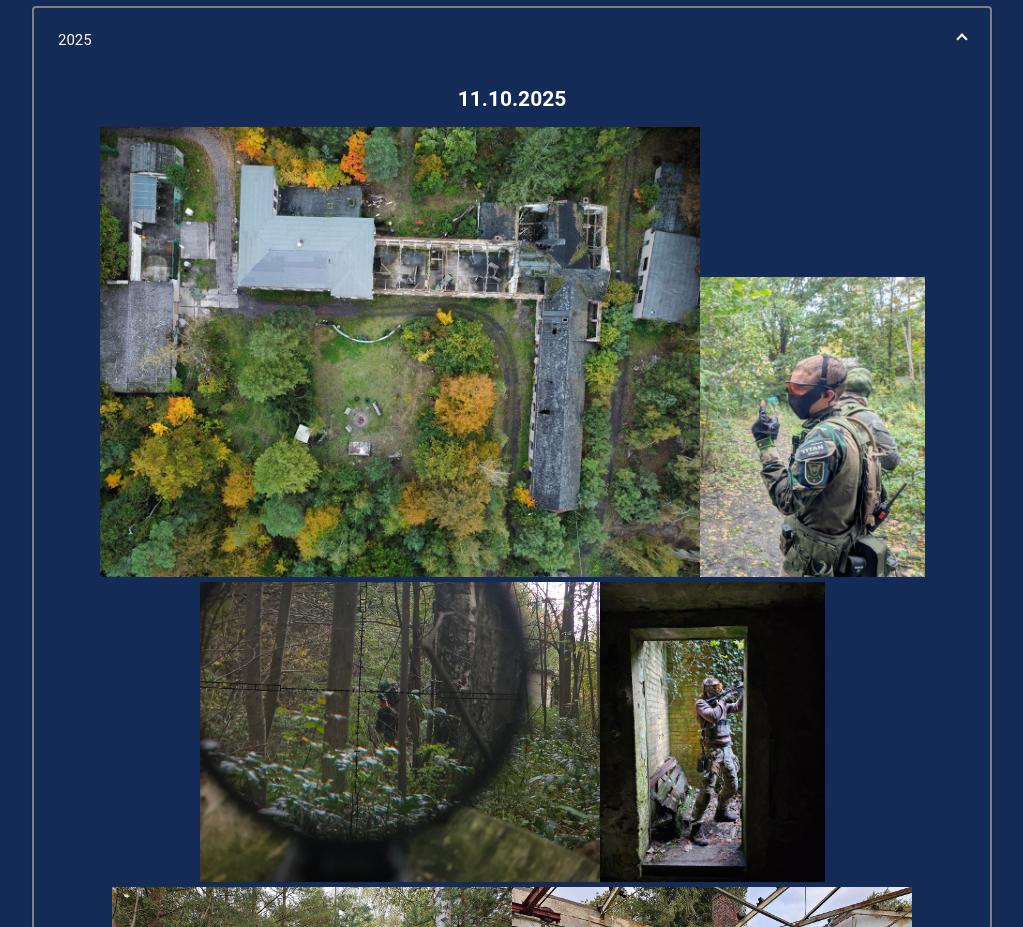
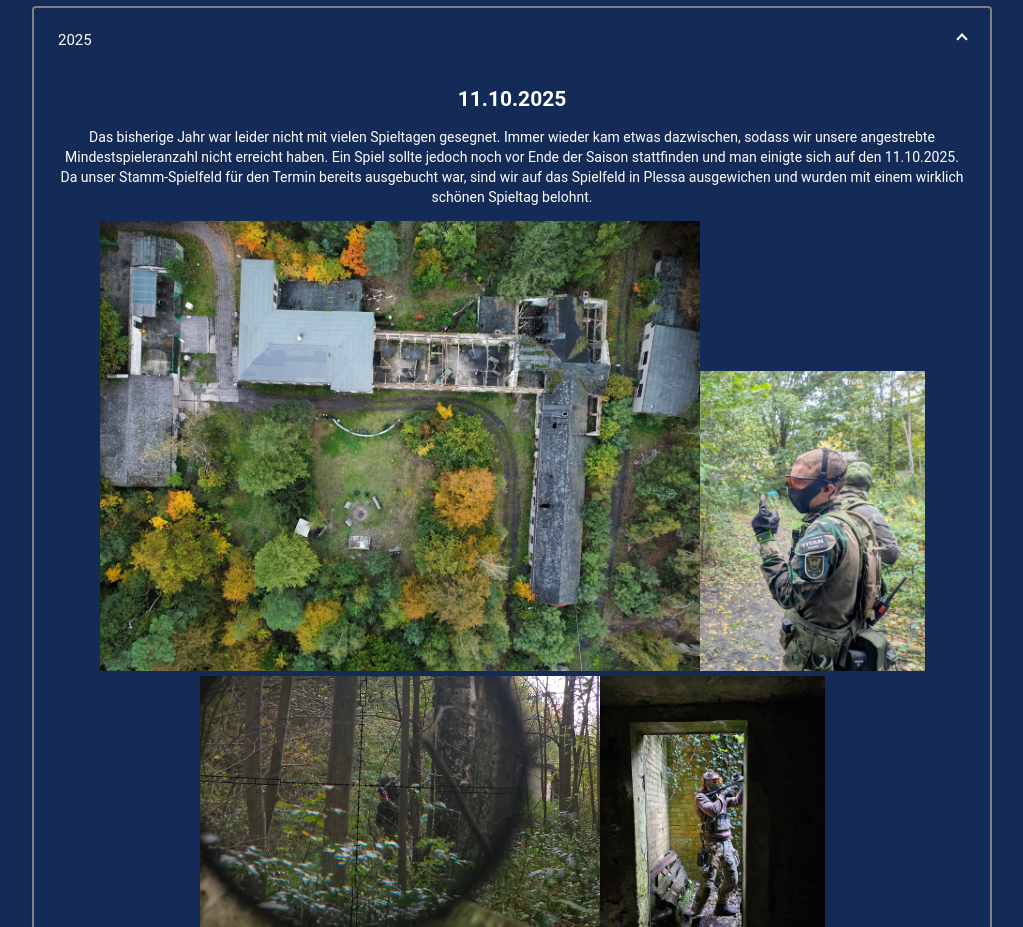
Before and after one commit to freizeit-team-dresden/airsoft, an Angular app: page /#/news in a window 1280 px wide. Shown: the part 940-1867 px from the top of the page, without its empty margins (128-1151 px from the left). Built offline with nearby package versions, Linux system fonts and the light colour scheme.

Commit message:
Absatz 1

```diff
--- a/src/app/news/news.component.html
+++ b/src/app/news/news.component.html
@@ -13,8 +13,8 @@
     </mat-expansion-panel-header>
 
     <h2><font color=white>11.10.2025</font></h2>
-    <!-- <p class="expansionPanelContent">Das bisherige Jahr war leider nicht mit vielen Spieltagen gesegnet. Immer wieder kam etwas dazwischen, sodass wir unsere angestrebte Mindestspieleranzahl nicht erreicht haben. Ein Spiel sollte jedoch noch vor Ende der Saison stattfinden und man einigte sich auf den 11.10.2025. Da unser Stamm-Spielfeld für den Termin bereits ausgebucht war, sind wir auf das Spielfeld in Plessa ausgewichen und wurden mit einem wirklich schönen Spieltag belohnt.
-    </p> -->
+    <p class="expansionPanelContent">Das bisherige Jahr war leider nicht mit vielen Spieltagen gesegnet. Immer wieder kam etwas dazwischen, sodass wir unsere angestrebte Mindestspieleranzahl nicht erreicht haben. Ein Spiel sollte jedoch noch vor Ende der Saison stattfinden und man einigte sich auf den 11.10.2025. Da unser Stamm-Spielfeld für den Termin bereits ausgebucht war, sind wir auf das Spielfeld in Plessa ausgewichen und wurden mit einem wirklich schönen Spieltag belohnt.
+    </p>
 	<a href="assets/photos/251011/251011_1.jpg" target="_blank"><img src="assets/photos/251011/251011_1.jpg" class="photo" style="width: 600px; height: 450px;"/></a>
 	<!-- <p class="expansionPanelContent">Einige wenige, kannten das Gelände bereits, für viele war das Feld unbekanntes Terrain. Zum Glück gab es vereinzelt Karten, sodass man sich im Voraus grob orientieren und das Spielfeld eingrenzen konnte.</br>
 	Nach der obligatorischen Einweisung und dem Kronen der Waffen wurde sich eine Stunde warmgespielt. Die insgesamt 11 Spieler wurden in Zweierteams aufgeteilt und der verbleibende Spieler, bildete mit dem ersten Spieler der zurück zum Spawn kam, ein neues Duo. Gemeinsam konnten die Teams so nach und nach ein Großteil des Geländes erkunden.
```
